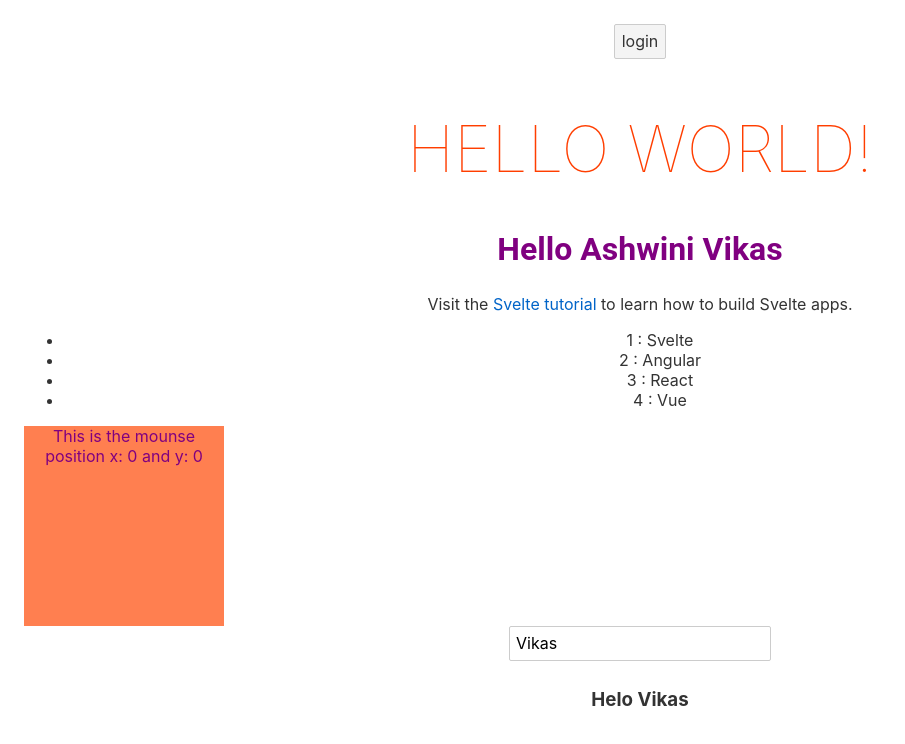
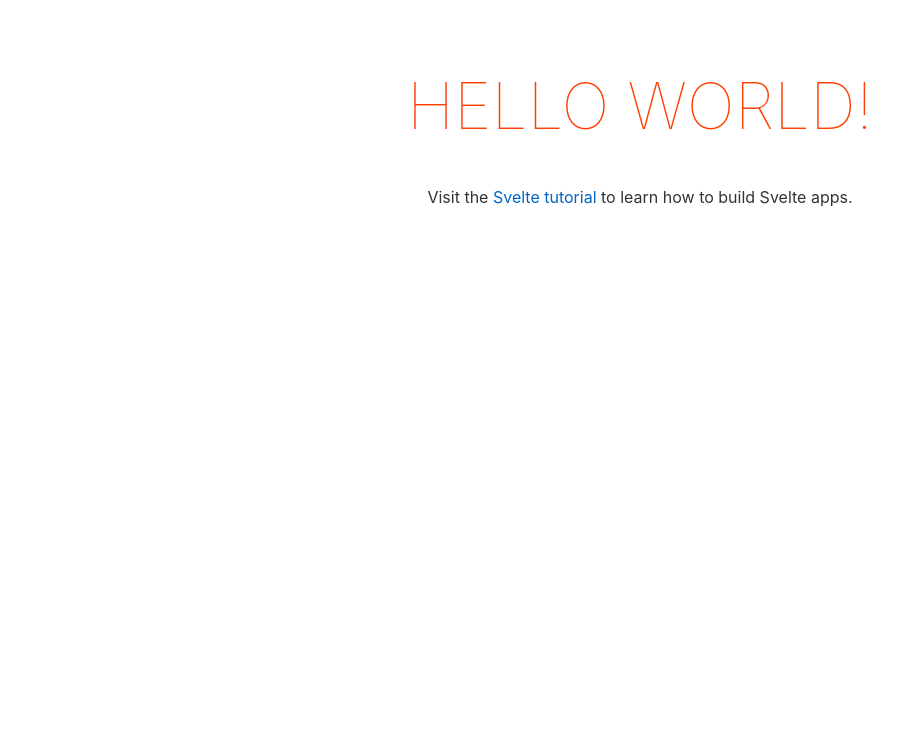
Before and after one commit to jatasya/svelte_tutorials, a Svelte app: page / in a window 1280 px wide. Shown: the top 744 px of the page, without its empty margins (0-905 px from the left). Built offline with nearby package versions, Linux system fonts and the light colour scheme.

Commit message:
initial setup for todo app

```diff
--- a/src/App.svelte
+++ b/src/App.svelte
@@ -1,10 +1,5 @@
 <script>
-  import BindingDemo from "./BindingDemo.svelte";
-  import EventDemo from "./EventDemo.svelte";
-  import Greeting from "./Greeting.svelte";
-  import LoginButton from "./LoginButton.svelte";
-  import FrameWorksList from "./FrameWorksList.svelte";
-  export let name;
+  export let name = "Vikas";
 </script>
 
 <style>
@@ -30,15 +25,11 @@
 </style>
 
 <main>
-  <LoginButton />
   <h1>Hello {name}!</h1>
-  <Greeting first_name="Ashwini" last_name="Vikas" />
   <p>
     Visit the
     <a href="https://svelte.dev/tutorial">Svelte tutorial</a>
     to learn how to build Svelte apps.
   </p>
-  <FrameWorksList />
-  <EventDemo />
-  <BindingDemo />
+
 </main>
--- a/src/BindingDemo.svelte
+++ /dev/null
@@ -1,7 +0,0 @@
-<script>
-  let name = "Vikas";
-</script>
-
-<input type="text" bind:value={name} />
-
-<h3>Helo {name}</h3>
--- a/src/EventDemo.svelte
+++ /dev/null
@@ -1,21 +0,0 @@
-<script>
-  let m = { x: 0, y: 0 };
-
-  function handleMouseEvent(event) {
-    m.x = event.clientX;
-    m.y = event.clientY;
-  }
-</script>
-
-<style>
-  div {
-    height: 200px;
-    width: 200px;
-    color: purple;
-    background-color: coral;
-  }
-</style>
-
-<div on:mousemove={handleMouseEvent}>
-  This is the mounse position x: {m.x} and y: {m.y}
-</div>
--- a/src/FrameWorksList.svelte
+++ /dev/null
@@ -1,14 +0,0 @@
-<script>
-  let frameworks = [
-    { id: 1, name: "Svelte" },
-    { id: 2, name: "Angular" },
-    { id: 3, name: "React" },
-    { id: 4, name: "Vue" }
-  ];
-</script>
-
-<ul>
-  {#each frameworks as { id, name }}
-    <li>{id} : {name}</li>
-  {/each}
-</ul>
--- a/src/Greeting.svelte
+++ /dev/null
@@ -1,15 +0,0 @@
-<script>
-  export let first_name;
-  export let last_name;
-  $: name = `${first_name}  ${last_name}`;
-</script>
-
-<style>
-  h2 {
-    color: purple;
-    font-family: "Roboto";
-    font-size: 2em;
-  }
-</style>
-
-<h2>Hello {name}</h2>
--- a/src/LoginButton.svelte
+++ /dev/null
@@ -1,15 +0,0 @@
-<script>
-  let user = {
-    loggedIn: false
-  };
-
-  function toggle() {
-    user.loggedIn = !user.loggedIn;
-  }
-</script>
-
-{#if !user.loggedIn}
-  <button on:click={toggle}>login</button>
-{:else}
-  <button on:click={toggle}>logout</button>
-{/if}
```
